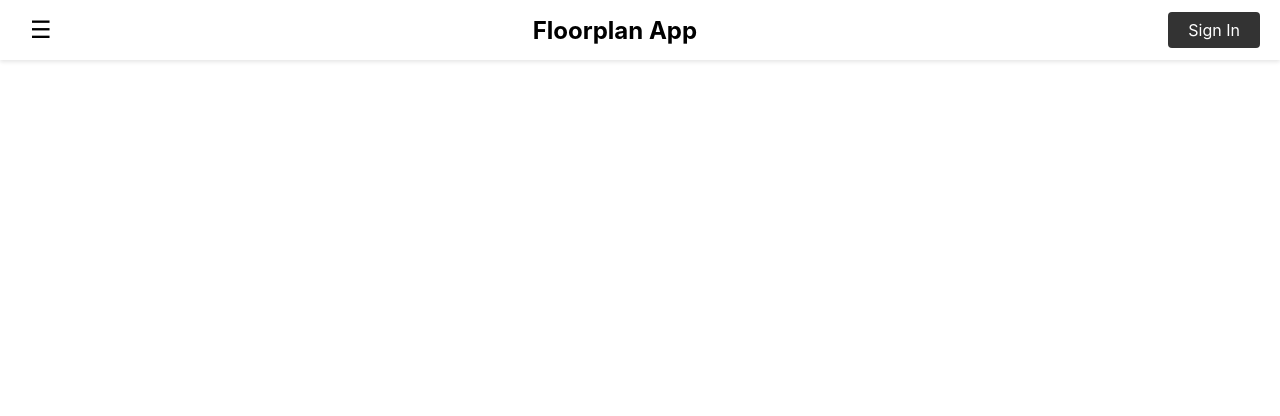
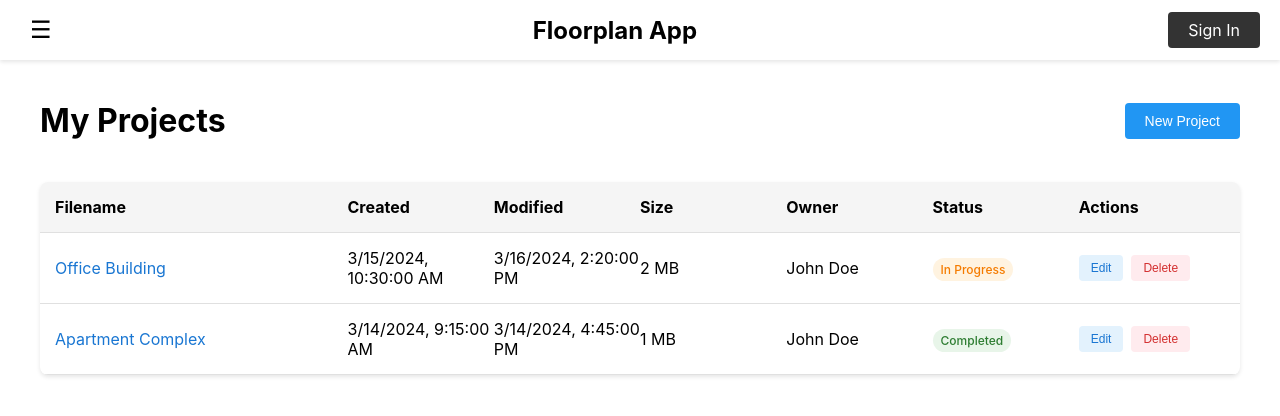
Before and after one commit to 969Furqan/floorplan-digitization, a React (Create React App) app: page /projects in a window 1280 px wide. Shown: the top 416 px of the page. Built offline with nearby package versions, Linux system fonts and the light colour scheme; what @tldraw/tldraw would draw is missing.

Commit message:
changes to project page

```diff
--- a/src/App.css
+++ b/src/App.css
@@ -1,7 +1,5 @@
-.App {
-  min-height: 100vh;
-}
-
 .main-content {
   transition: margin-left 0.3s ease;
+  margin-top: 60px;
+  min-height: calc(100vh - 60px);
 }
--- a/src/App.js
+++ b/src/App.js
@@ -4,6 +4,7 @@ import NavBar from './components/NavBar/NavBar';
 import Login from './components/Login/Login';
 import Signup from './components/Signup/Signup';
 import Canvas from './components/Canvas/Canvas';
+import ProjectList from './components/ProjectList/ProjectList';
 import './App.css';
 
 function App() {
@@ -16,6 +17,7 @@ function App() {
             <Route path="/login" element={<Login />} />
             <Route path="/signup" element={<Signup />} />
             <Route path="/canvas" element={<Canvas />} />
+            <Route path="/projects" element={<ProjectList />} />
             <Route path="/" element={<div>Home Page</div>} />
           </Routes>
         </main>
--- a/src/components/Canvas/Canvas.js
+++ b/src/components/Canvas/Canvas.js
@@ -1,4 +1,5 @@
 import React, { useLayoutEffect, useRef } from 'react';
+import { useSearchParams } from 'react-router-dom';
 import {
   Tldraw,
   useEditor,
@@ -98,6 +99,10 @@ function drawLine(ctx, x1, y1, x2, y2, width) {
 }
 
 const Canvas = () => {
+  const [searchParams] = useSearchParams();
+  const projectId = searchParams.get('project');
+  const isNewProject = searchParams.get('new') === 'true';
+
   return (
     <div className="canvas-container">
       <Tldraw
@@ -105,9 +110,18 @@ const Canvas = () => {
           Grid,
           Toolbar: CustomToolbar
         }}
-        persistenceKey="example"
+        persistenceKey={`floorplan-${projectId}`}
         onMount={(editor) => {
           editor.updateInstanceState({ isGridMode: true });
+
+          if (isNewProject) {
+            // Clear the canvas for new projects
+            editor.selectAll();
+            editor.deleteShapes(editor.getSelectedShapeIds());
+          } else {
+            // Load existing project data
+            // You'll need to implement this part to load the specific project
+          }
         }}
       />
     </div>
--- a/src/components/NavBar/NavBar.css
+++ b/src/components/NavBar/NavBar.css
@@ -48,9 +48,9 @@
 /* Vertical Navigation */
 .navbar-vertical {
   position: fixed;
-  top: 60px; /* Below top navbar */
-  left: -240px; /* Start hidden */
-  height: calc(100vh - 60px);
+  top: 60px; /* Keep this aligned with top navbar */
+  left: -240px;
+  height: calc(100vh - 60px); /* Subtract top navbar height */
   width: 240px;
   background-color: #333;
   transition: left 0.3s ease;
@@ -86,6 +86,6 @@
 
 /* Main content adjustment */
 body {
-  margin-top: 60px; /* Space for top navbar */
+  margin: 0; /* Remove the top margin from body */
   transition: margin-left 0.3s ease;
 }
--- /dev/null
+++ b/src/components/ProjectList/ProjectList.css
@@ -0,0 +1,127 @@
+.project-list-container {
+  padding: 20px;
+  max-width: 1200px;
+  margin: 0 auto;
+}
+
+.project-list-header {
+  display: flex;
+  justify-content: space-between;
+  align-items: center;
+  margin-bottom: 20px;
+}
+
+.new-project-btn {
+  background-color: #2196f3;
+  color: white;
+  border: none;
+  padding: 10px 20px;
+  border-radius: 4px;
+  cursor: pointer;
+  font-size: 14px;
+  transition: background-color 0.3s;
+}
+
+.new-project-btn:hover {
+  background-color: #1976d2;
+}
+
+.project-list-table {
+  background: white;
+  border-radius: 8px;
+  box-shadow: 0 2px 4px rgba(0, 0, 0, 0.1);
+  overflow: hidden;
+}
+
+.table-header {
+  display: grid;
+  grid-template-columns: 2fr 1fr 1fr 1fr 1fr 1fr 1fr;
+  padding: 15px;
+  background-color: #f5f5f5;
+  font-weight: bold;
+  border-bottom: 1px solid #e0e0e0;
+}
+
+.table-row {
+  display: grid;
+  grid-template-columns: 2fr 1fr 1fr 1fr 1fr 1fr 1fr;
+  padding: 15px;
+  border-bottom: 1px solid #e0e0e0;
+  align-items: center;
+}
+
+.table-row:hover {
+  background-color: #f8f9fa;
+}
+
+.status-badge {
+  padding: 4px 8px;
+  border-radius: 12px;
+  font-size: 12px;
+  font-weight: 500;
+}
+
+.status-badge.in-progress {
+  background-color: #fff3e0;
+  color: #f57c00;
+}
+
+.status-badge.completed {
+  background-color: #e8f5e9;
+  color: #2e7d32;
+}
+
+.action-btn {
+  padding: 6px 12px;
+  border: none;
+  border-radius: 4px;
+  cursor: pointer;
+  font-size: 12px;
+  margin-right: 8px;
+  transition: background-color 0.3s;
+}
+
+.action-btn.edit {
+  background-color: #e3f2fd;
+  color: #1976d2;
+}
+
+.action-btn.edit:hover {
+  background-color: #bbdefb;
+}
+
+.action-btn.delete {
+  background-color: #ffebee;
+  color: #d32f2f;
+}
+
+.action-btn.delete:hover {
+  background-color: #ffcdd2;
+}
+
+/* Responsive adjustments */
+@media (max-width: 768px) {
+  .table-header,
+  .table-row {
+    grid-template-columns: 2fr 1fr 1fr;
+  }
+
+  .created,
+  .modified,
+  .owner,
+  .status {
+    display: none;
+  }
+}
+
+/* Add these styles to your existing CSS */
+.filename.clickable {
+  cursor: pointer;
+  color: #1976d2;
+  transition: color 0.3s;
+}
+
+.filename.clickable:hover {
+  color: #2196f3;
+  text-decoration: underline;
+}
--- /dev/null
+++ b/src/components/ProjectList/ProjectList.js
@@ -0,0 +1,115 @@
+import React, { useState } from 'react';
+import { useNavigate } from 'react-router-dom';
+import './ProjectList.css';
+
+const ProjectList = () => {
+  const navigate = useNavigate();
+  const [projects] = useState([
+    {
+      id: 1,
+      filename: 'Office Building',
+      createdAt: '2024-03-15T10:30:00',
+      modifiedAt: '2024-03-16T14:20:00',
+      size: 2048576,
+      owner: 'John Doe',
+      status: 'In Progress'
+    },
+    {
+      id: 2,
+      filename: 'Apartment Complex',
+      createdAt: '2024-03-14T09:15:00',
+      modifiedAt: '2024-03-14T16:45:00',
+      size: 1048576,
+      owner: 'John Doe',
+      status: 'Completed'
+    }
+  ]);
+
+  const handleNewProject = () => {
+    // Navigate to canvas with a new project ID
+    const newProjectId = Date.now(); // Simple way to generate unique ID
+    navigate(`/canvas?project=${newProjectId}&new=true`);
+  };
+
+  const handleEditProject = (projectId) => {
+    // Navigate to canvas with existing project ID
+    navigate(`/canvas?project=${projectId}`);
+  };
+
+  const handleDeleteProject = (projectId) => {
+    // Add delete logic here
+    console.log('Delete project:', projectId);
+  };
+
+  // Format date to local string
+  const formatDate = (dateString) => {
+    return new Date(dateString).toLocaleString();
+  };
+
+  // Format file size to human readable format
+  const formatFileSize = (bytes) => {
+    const sizes = ['Bytes', 'KB', 'MB', 'GB'];
+    if (bytes === 0) return '0 Byte';
+    const i = parseInt(Math.floor(Math.log(bytes) / Math.log(1024)));
+    return Math.round(bytes / Math.pow(1024, i), 2) + ' ' + sizes[i];
+  };
+
+  return (
+    <div className="project-list-container">
+      <div className="project-list-header">
+        <h1>My Projects</h1>
+        <button className="new-project-btn" onClick={handleNewProject}>
+          New Project
+        </button>
+      </div>
+
+      <div className="project-list-table">
+        <div className="table-header">
+          <div className="filename">Filename</div>
+          <div className="created">Created</div>
+          <div className="modified">Modified</div>
+          <div className="size">Size</div>
+          <div className="owner">Owner</div>
+          <div className="status">Status</div>
+          <div className="actions">Actions</div>
+        </div>
+
+        {projects.map((project) => (
+          <div key={project.id} className="table-row">
+            <div
+              className="filename clickable"
+              onClick={() => handleEditProject(project.id)}
+            >
+              {project.filename}
+            </div>
+            <div className="created">{formatDate(project.createdAt)}</div>
+            <div className="modified">{formatDate(project.modifiedAt)}</div>
+            <div className="size">{formatFileSize(project.size)}</div>
+            <div className="owner">{project.owner}</div>
+            <div className="status">
+              <span className={`status-badge ${project.status.toLowerCase().replace(' ', '-')}`}>
+                {project.status}
+              </span>
+            </div>
+            <div className="actions">
+              <button
+                className="action-btn edit"
+                onClick={() => handleEditProject(project.id)}
+              >
+                Edit
+              </button>
+              <button
+                className="action-btn delete"
+                onClick={() => handleDeleteProject(project.id)}
+              >
+                Delete
+              </button>
+            </div>
+          </div>
+        ))}
+      </div>
+    </div>
+  );
+};
+
+export default ProjectList;
```
